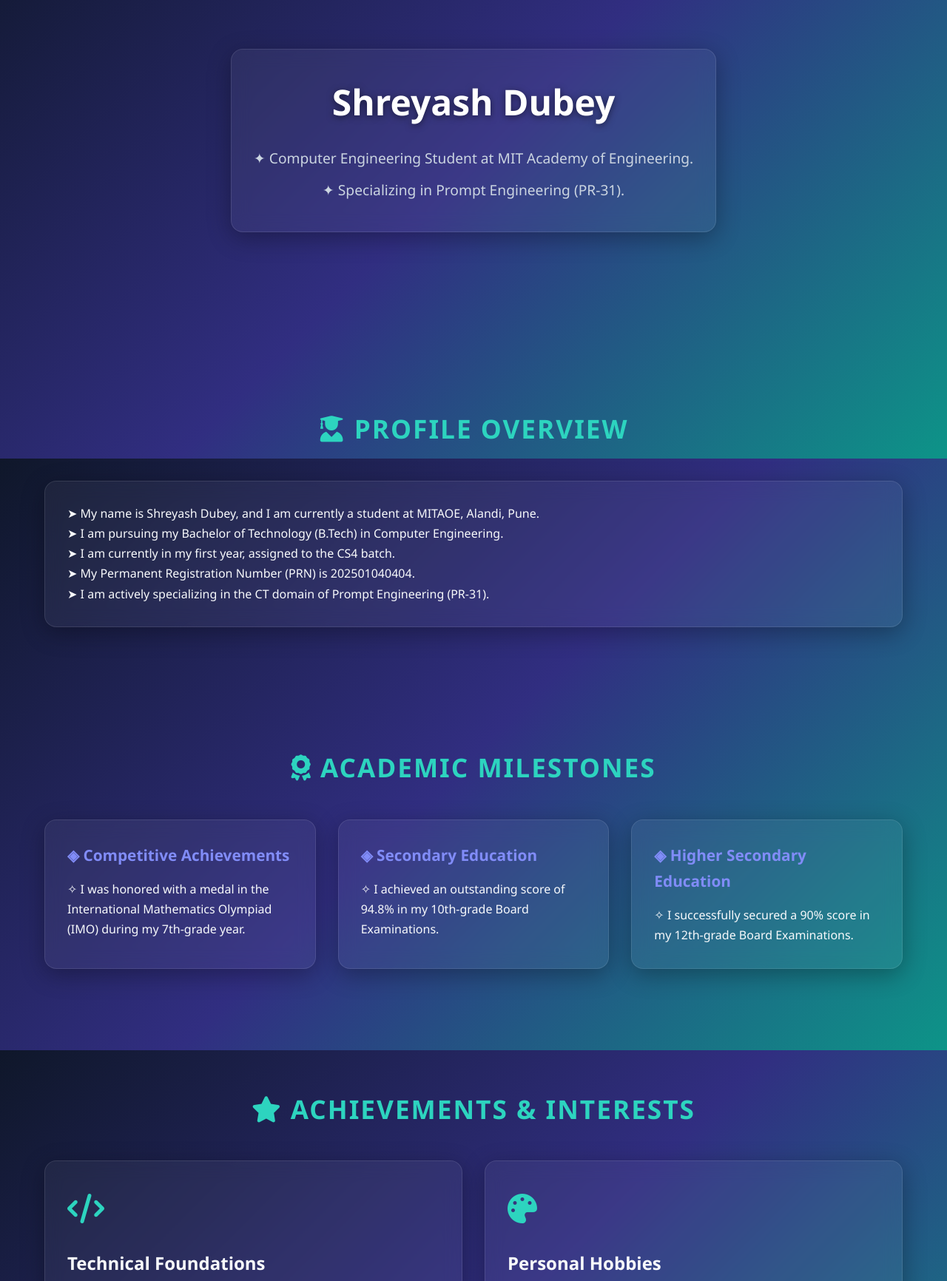
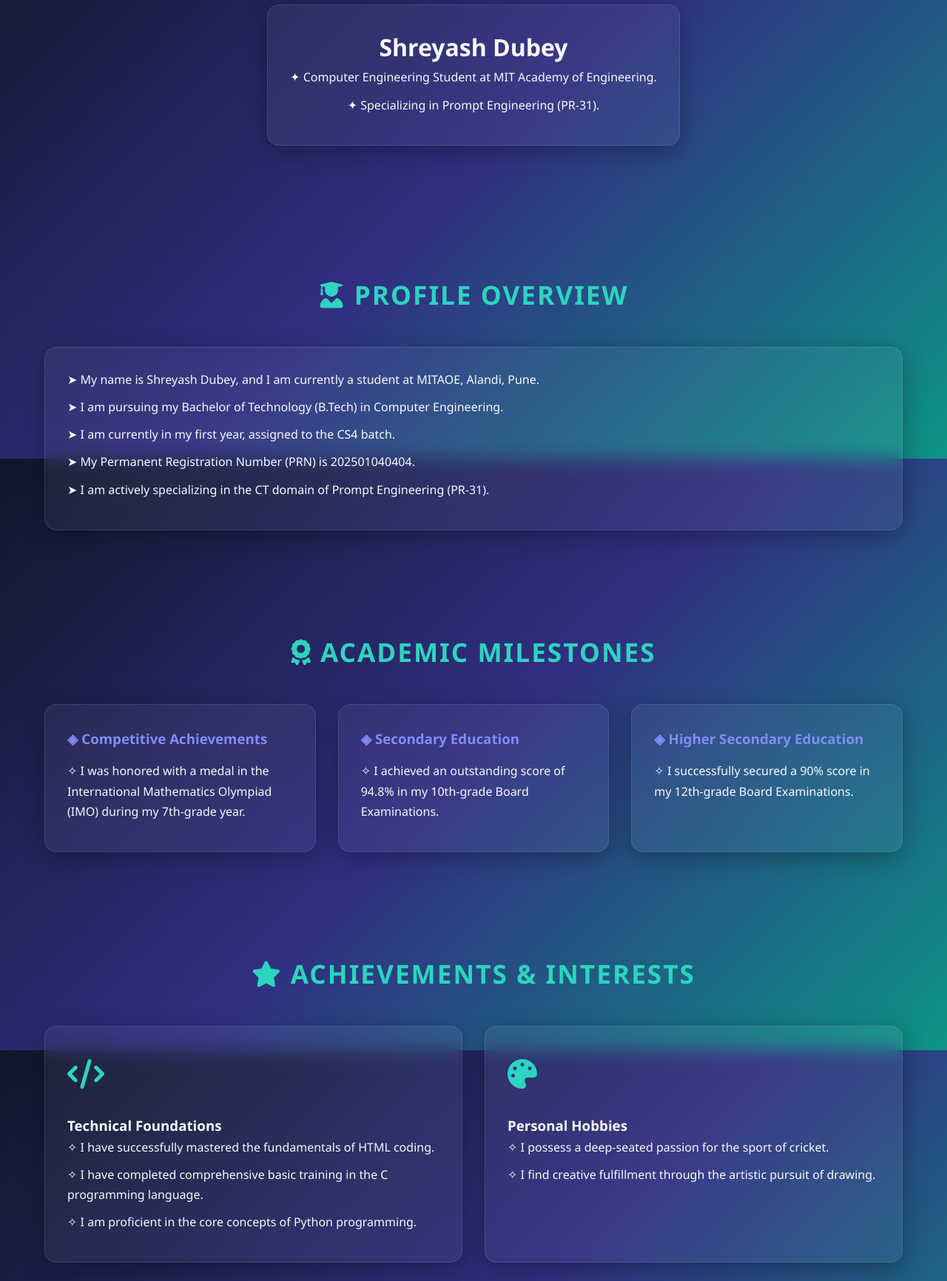
Before and after one commit to Shreythemasterai/MERA-WALA-PORTFOLIO, a plain HTML site: page index.html in a window 1280 px wide. Shown: the part 180-1912 px from the top of the page at 74% size. Drawn offline with Linux system fonts and the light colour scheme.

Commit message:
Update style.css

```diff
--- a/style.css
+++ b/style.css
@@ -1,4 +1,3 @@
-/* Base Reset & Typography */
 * {
     margin: 0;
     padding: 0;
@@ -6,7 +5,6 @@
     font-family: 'Segoe UI', Roboto, Helvetica, Arial, sans-serif;
 }
 
-/* Memorable Colorful Background */
 body {
     background: linear-gradient(135deg, #0f172a, #312e81, #0d9488);
     background-attachment: fixed;
@@ -14,7 +12,6 @@
     line-height: 1.7;
 }
 
-/* Glassmorphism Reusable Class */
 .glass-card {
     background: rgba(255, 255, 255, 0.05);
     backdrop-filter: blur(12px);
@@ -22,20 +19,24 @@
     border: 1px solid rgba(255, 255, 255, 0.1);
     border-radius: 16px;
     padding: 30px;
+    margin-bottom: 15px; /* Added for line spacing */
     box-shadow: 0 8px 32px rgba(0, 0, 0, 0.3);
     transition: transform 0.3s ease, border-color 0.3s ease;
 }
 
+.glass-card p {
+    margin-bottom: 10px; /* Ensures each sentence in the box is on a new line */
+}
+
 .glass-card:hover {
     transform: translateY(-5px);
-    border-color: rgba(45, 212, 191, 0.5); /* Teal glow on hover */
+    border-color: rgba(45, 212, 191, 0.5);
 }
 
-/* Layout Containers */
 .container {
     max-width: 1200px;
     margin: 0 auto;
-    padding: 80px 20px;
+    padding: 60px 20px;
 }
 
 .grid-layout {
@@ -44,7 +45,6 @@
     gap: 30px;
 }
 
-/* Navigation */
 .glass-nav {
     display: flex;
     justify-content: space-between;
@@ -55,13 +55,12 @@
     position: sticky;
     top: 0;
     z-index: 1000;
-    border-bottom: 1px solid rgba(255, 255, 255, 0.05);
 }
 
 .logo {
     font-size: 1.8rem;
     font-weight: 800;
-    color: #2dd4bf; /* Bright Teal */
+    color: #2dd4bf;
 }
 
 nav ul {
@@ -76,42 +75,22 @@
 nav ul li a {
     text-decoration: none;
     color: #e2e8f0;
-    font-weight: 500;
-    transition: color 0.3s;
+    transition: 0.3s;
 }
 
 nav ul li a:hover {
     color: #2dd4bf;
 }
 
-/* Hero Section */
 .hero {
     display: flex;
     justify-content: center;
     align-items: center;
-    min-height: 70vh;
+    min-height: 50vh;
     padding: 20px;
     text-align: center;
 }
 
-.hero-content {
-    max-width: 800px;
-}
-
-.hero h1 {
-    font-size: 3rem;
-    margin-bottom: 20px;
-    color: #ffffff;
-    text-shadow: 0 2px 10px rgba(0,0,0,0.5);
-}
-
-.hero p {
-    font-size: 1.2rem;
-    color: #cbd5e1;
-    margin-bottom: 10px;
-}
-
-/* Section Titles */
 .section-title {
     font-size: 2.2rem;
     margin-bottom: 40px;
@@ -121,16 +100,9 @@
     letter-spacing: 2px;
 }
 
-/* Specific Card Styling */
 .skill-box h3 {
-    color: #818cf8; /* Soft Indigo */
+    color: #818cf8;
     margin-bottom: 15px;
-    font-size: 1.3rem;
-}
-
-.project-card {
-    position: relative;
-    overflow: hidden;
 }
 
 .project-icon {
@@ -139,22 +111,9 @@
     margin-bottom: 20px;
 }
 
-.project-card h3 {
-    font-size: 1.5rem;
-    margin-bottom: 15px;
-    color: #f8fafc;
-}
-
-.project-card p {
-    margin-bottom: 10px;
-    color: #cbd5e1;
-}
-
-/* Footer */
 footer {
     text-align: center;
     padding: 30px;
     background: rgba(0, 0, 0, 0.4);
     color: #94a3b8;
-    border-top: 1px solid rgba(255, 255, 255, 0.05);
 }
```
